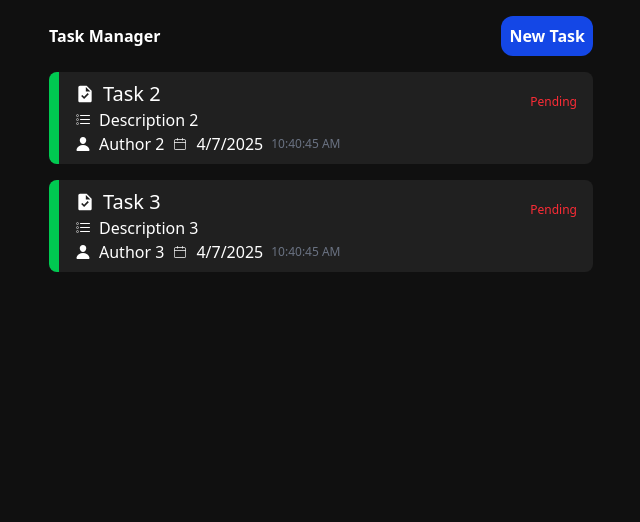
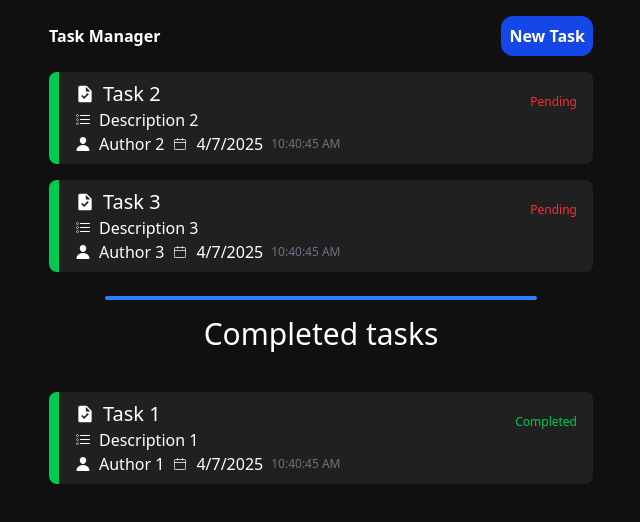
Before and after one commit to totom3ndez/task-manager-typescript, a React (Vite) app: page / in a window 1280 px wide. Shown: the top 522 px of the page, without its empty margins (319-959 px from the left). Built offline with nearby package versions, Linux system fonts and the light colour scheme.

Commit message:
feat: include TaskHistory component in Home for displaying completed tasks

```diff
--- a/src/components/Home.tsx
+++ b/src/components/Home.tsx
@@ -1,9 +1,11 @@
 import TaskList from './TaskList'
+import TaskHistory from './TaskHistory'
 
 const Home = () => {
   return (
     <>
       <TaskList />
+      <TaskHistory />
     </>
   )
 }
```
